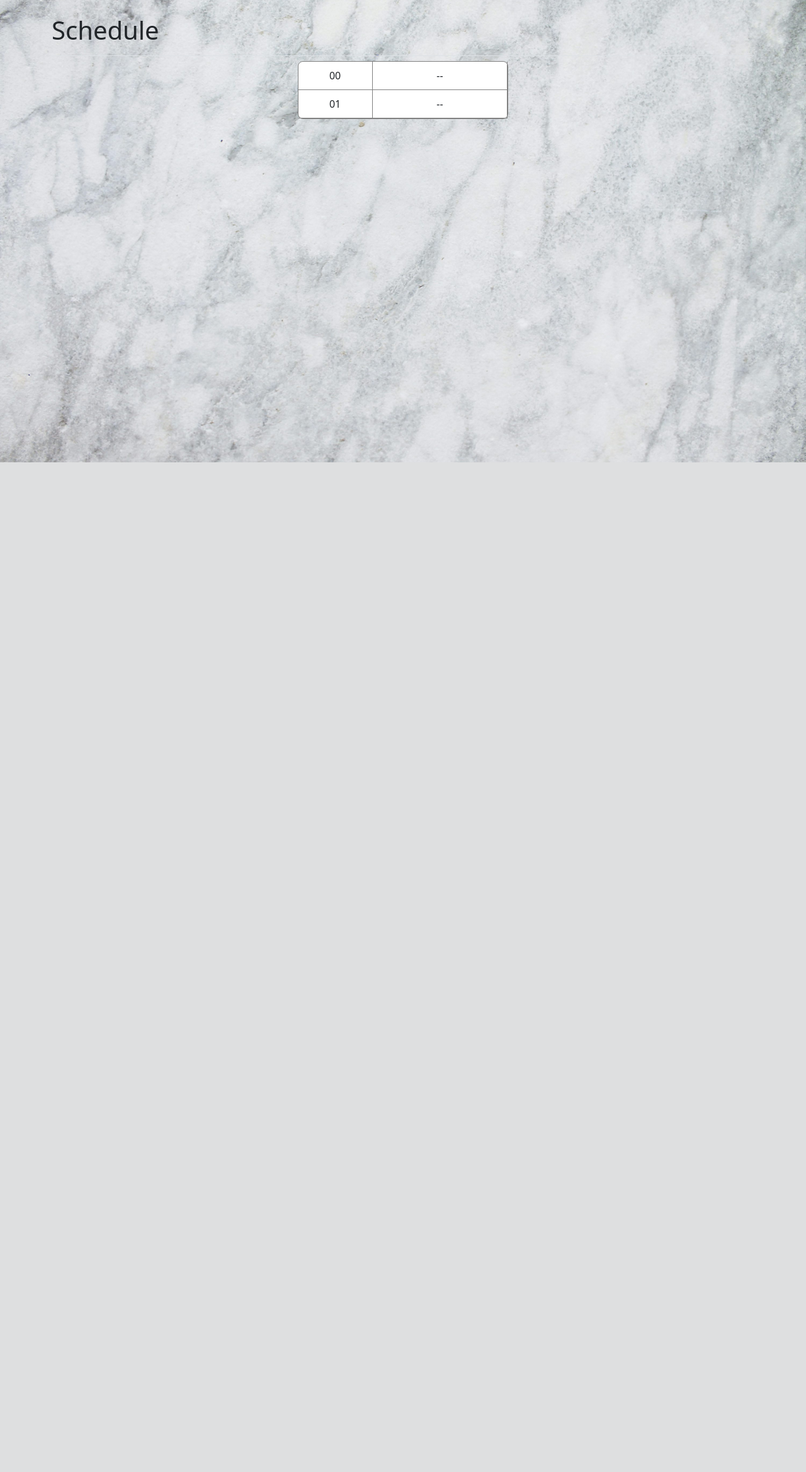
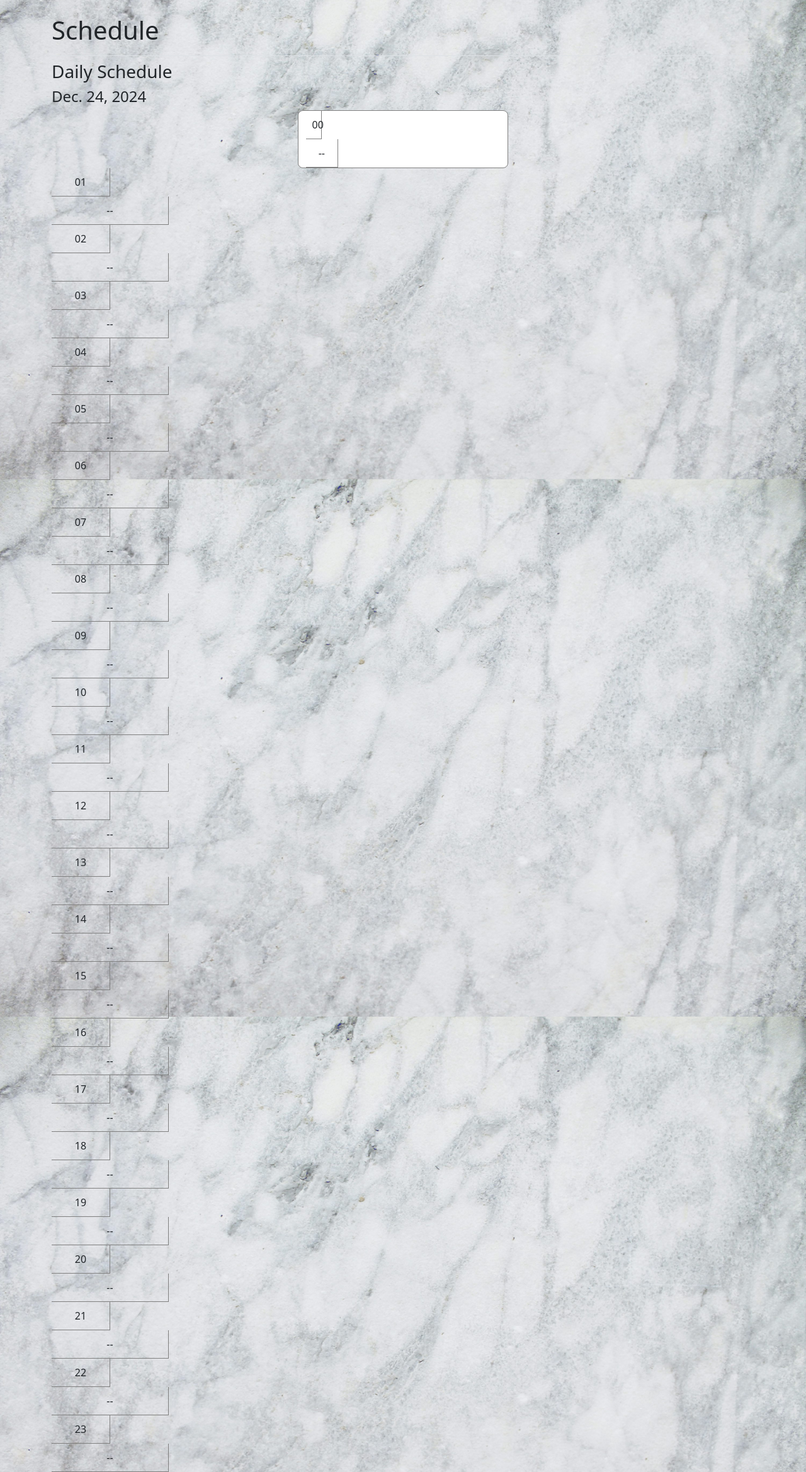
Before and after one commit to 49M/Developian_Web, a Django app: page /schedule/ in a window 1280 px wide. Shown: the part 66-2403 px from the top of the page at 63% size. Before the commit the page ends 800 px from the top, so only its background shows below. Run offline with Django 5.2, Linux system fonts and the light colour scheme; a user stored in the database is signed in; some libraries are stand-ins or nearby versions.

Commit message:
schedule page date and hours

```diff
--- a/developian/templates/developian/schedule.html
+++ b/developian/templates/developian/schedule.html
@@ -7,13 +7,14 @@
 {% endblock page_header %}
 
 {% block content %}
+  <h3>Daily Schedule</h3>
+  <h4>{{ date }}</h4>
   <div class="container" style="background-color: white; border: 1px solid grey; border-radius: 8px; max-width: 30%;">
-      <div class="row">
-        <div class="col" style="flex: 1; border-right: 1px solid grey; padding: 10px; border-bottom: 1px solid grey; text-align: center;">00</div>
-        <div class="col" style="flex: 2; border-right: 1px solid grey; padding: 10px; border-bottom: 1px solid grey; text-align: center;">--</div>
-        <div class="w-100"></div>
-        <div class="col" style="flex: 1; border-right: 1px solid grey; padding: 10px; border-bottom: 1px solid grey; text-align: center;">01</div>
-        <div class="col" style="flex: 2; border-right: 1px solid grey; padding: 10px; border-bottom: 1px solid grey; text-align: center;">--</div>
-      </div>
+      {% for time in times %}
+        <div class="row"></div>
+          <div class="col-1 text-center" style="border-right: 1px solid grey; padding: 10px; border-bottom: 1px solid grey; text-align: center;">{{ time }}</div>
+          <div class="col-2 text-center" style="border-right: 1px solid grey; padding: 10px; border-bottom: 1px solid grey; text-align: center;">--</div>
+        </div>
+      {% endfor %}
   </div>
 {% endblock content %}
--- a/developian/views.py
+++ b/developian/views.py
@@ -1,3 +1,4 @@
+import datetime
 from django.shortcuts import render, redirect
 
 from .models import Goal, Reflection
@@ -146,4 +147,7 @@ def schedule(request):
     """
     Scheduling page.
     """
-    return render(request, 'developian/schedule.html')
+    date = datetime.date.today()
+    times = ["00", "01", "02", "03", "04", "05", "06", "07", "08", "09", "10", "11", "12", "13", "14", "15", "16", "17", "18", "19", "20", "21", "22", "23"]
+    context = {'date': date, 'times': times}
+    return render(request, 'developian/schedule.html', context)
```
